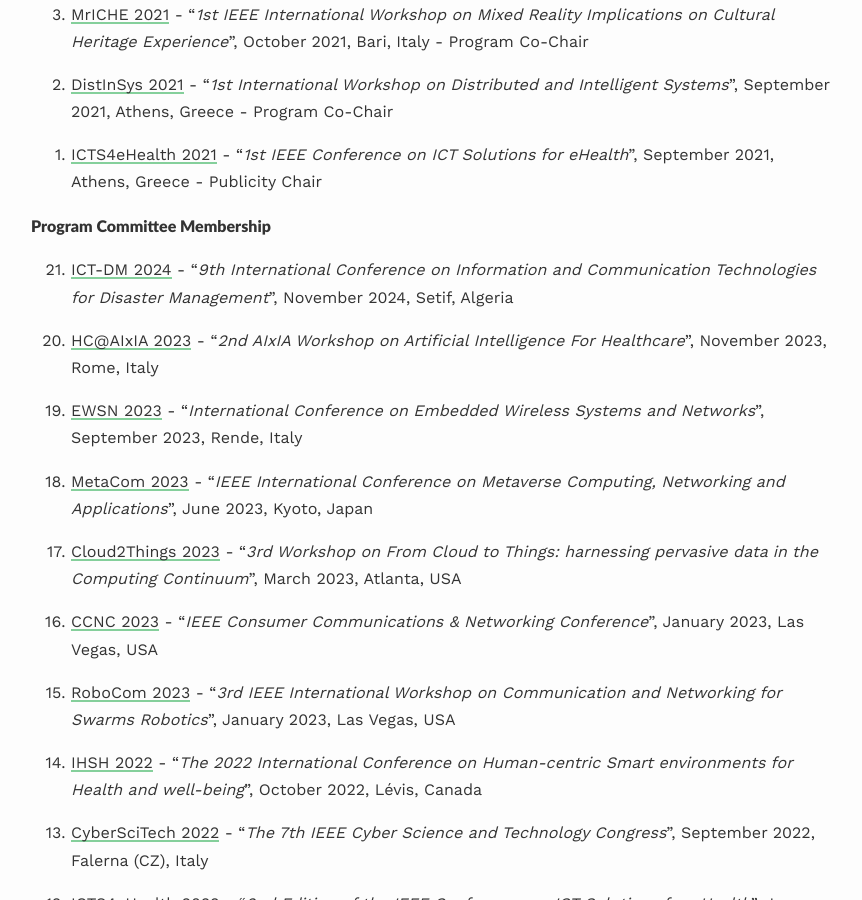
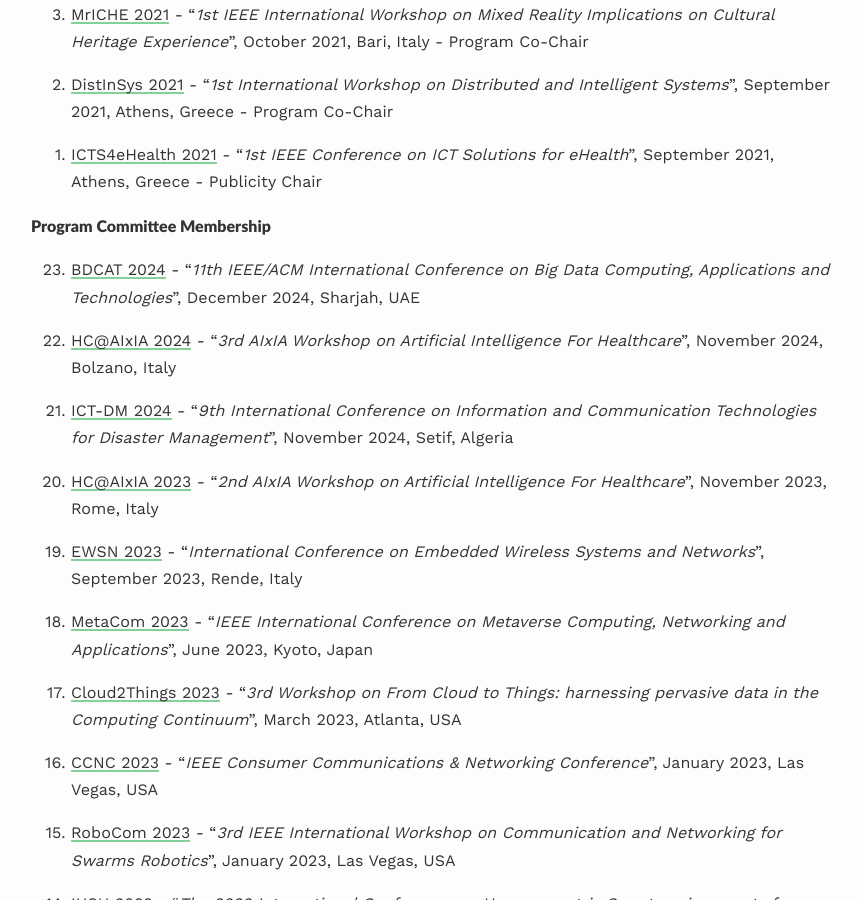
Before and after one commit to lcarnevale/lcarnevale.github.io, a Jekyll site: the page built from _pages/activities.md, in a window 1280 px wide and 900 px high, scrolled down 1871 px. Shown: the whole window, without its empty margins (209-1071 px from the left). Built offline with Jekyll 4.4.1, drawn with Linux system fonts in a browser that asks for light colours; nearby versions of some CDN libraries; some web fonts are replaced.

Commit message:
update TPC list

```diff
--- a/_pages/activities.md
+++ b/_pages/activities.md
@@ -68,6 +68,10 @@
 {: reversed="reversed"}
 
 #### Program Committee Membership
+0. [BDCAT 2024](https://www.uccbdcat2024.org/BDCAT/) - "<i>11th IEEE/ACM International Conference on Big Data Computing, Applications and Technologies</i>", December 2024, Sharjah, UAE
+
+0. [HC@AIxIA 2024](https://sites.google.com/unical.it/hcaixia2024) - "<i>3rd AIxIA Workshop on Artificial Intelligence For Healthcare</i>", November 2024, Bolzano, Italy
+
 0. [ICT-DM 2024](https://ict-dm2024.univ-setif.dz) - "<i>9th International Conference on Information and Communication Technologies for Disaster Management</i>", November 2024, Setif, Algeria
 
 0. [HC@AIxIA 2023](https://sites.google.com/unical.it/hcaixia2023) - "<i>2nd AIxIA Workshop on Artificial Intelligence For Healthcare</i>", November 2023, Rome, Italy
```
